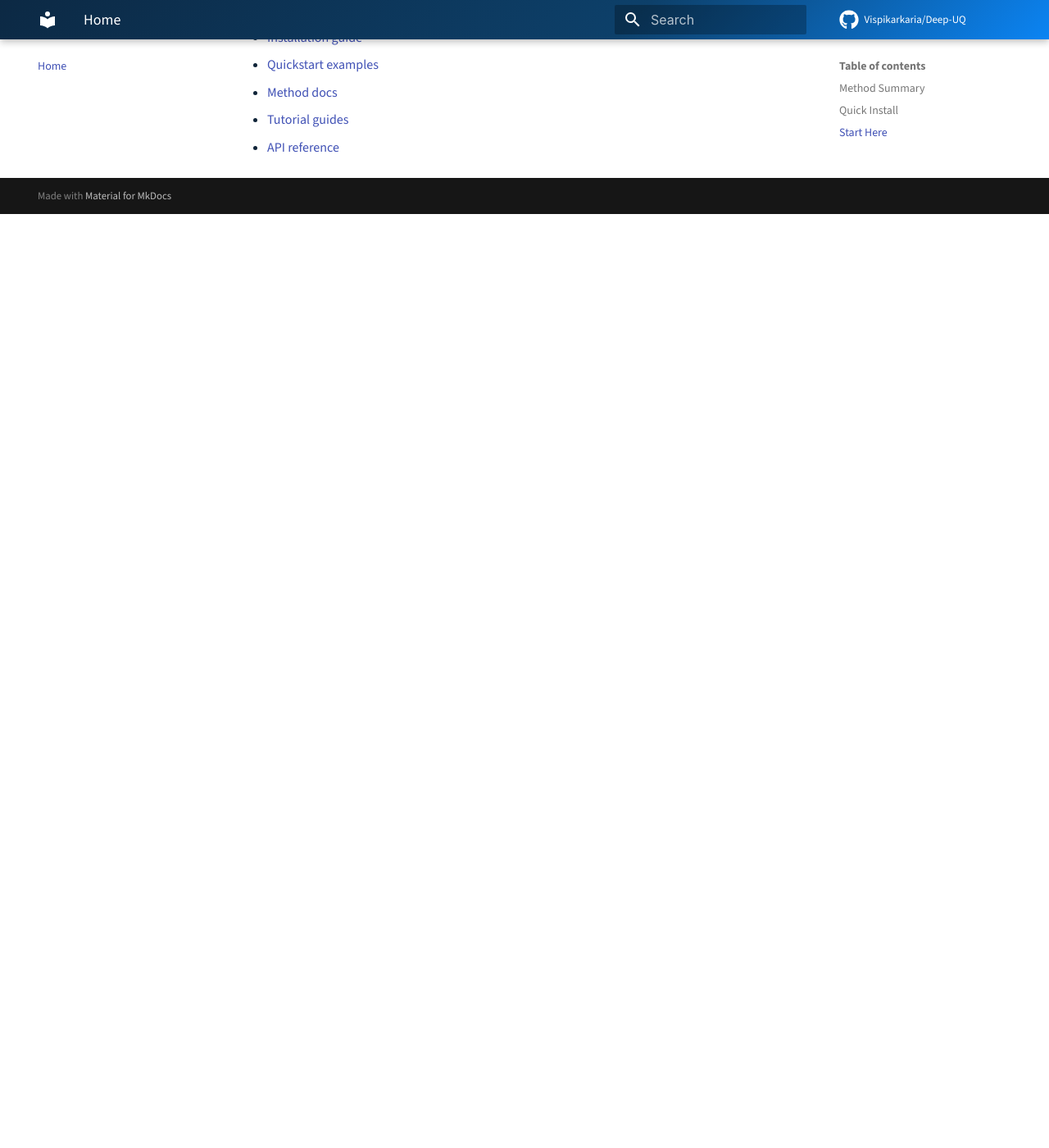
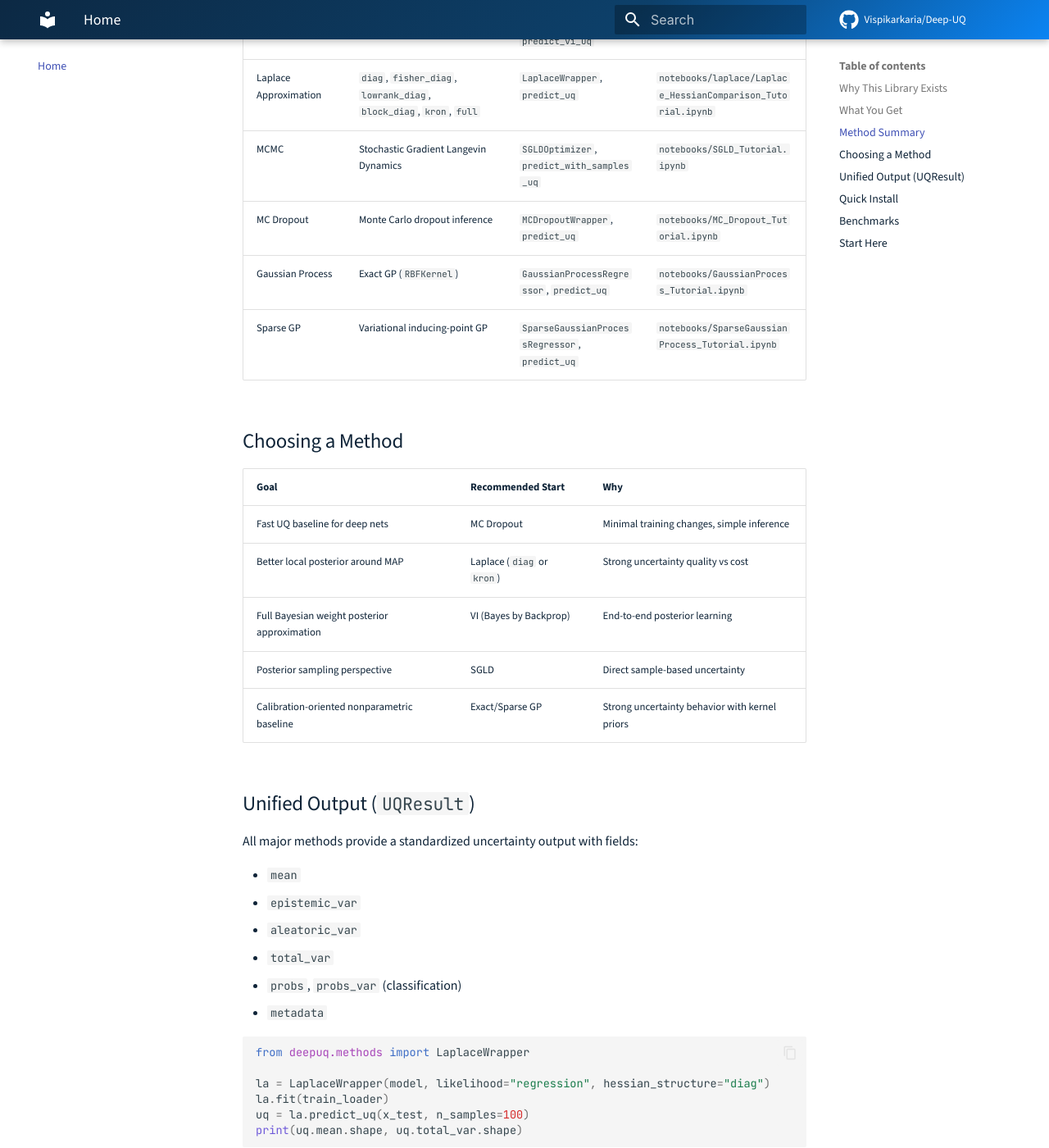
Before and after one commit to Vispikarkaria/Deep-UQ, an MkDocs documentation site: the page built from docs/index.md, in a window 1280 px wide and 1400 px high, scrolled down 1624 px. Shown: the whole window at 82% size. Built offline with MkDocs 1.6.1 and Material for MkDocs 9.7.7, drawn with Linux system fonts in a browser that asks for light colours; comment, search, counter and statistics services are not loaded; before the commit the page ends 1885 px from its top, so only the background shows below that; some of the changed text lies outside the part shown.

Commit message:
Enhance docs homepage with purpose, method guidance, and UQResult overview

````diff
--- a/docs/index.md
+++ b/docs/index.md
@@ -5,6 +5,7 @@ hide:
 
 <div class="hero-panel reveal">
   <h1>Deep-UQ Documentation</h1>
+  <p><strong>Purpose:</strong> Deep-UQ helps you train predictive models that know when they are uncertain, so decisions can use both predictions and confidence.</p>
   <p>Unified uncertainty quantification toolkit in PyTorch. Build and compare <strong>Bayes by Backprop</strong>, <strong>Laplace</strong>, <strong>SGLD</strong>, <strong>MC Dropout</strong>, and <strong>Gaussian Process</strong> methods in one package.</p>
   <p>
     <a href="getting-started/installation/" class="md-button md-button--primary">Get Started</a>
@@ -27,22 +28,82 @@ hide:
   </div>
 </div>
 
+## Why This Library Exists
+
+Deep-UQ is built for engineers and researchers who need uncertainty-aware modeling without stitching together multiple libraries. It provides one package with shared workflows for:
+
+- model training,
+- posterior or predictive uncertainty estimation,
+- method-to-method comparison,
+- tutorials and examples that run from the same codebase.
+
+## What You Get
+
+- Five UQ families in one interface surface.
+- Consistent regression/classification uncertainty outputs through `UQResult`.
+- Native Laplace backends for `diag`, `fisher_diag`, `lowrank_diag`, `block_diag`, `kron`, and `full`.
+- Exact and sparse Gaussian Process baselines for calibration-focused comparisons.
+- Reproducible tutorials, examples, and benchmark scripts.
+
 ## Method Summary
 
 | Method Family | Implemented Variants | Main Wrapper / Class | Tutorial |
 |---|---|---|---|
-| Variational Inference | Bayes by Backprop | `BayesianLinear`, `vi_elbo_step` | `notebooks/BayesByBackprop_Tutorial.ipynb` |
-| Laplace Approximation | `diag`, `fisher_diag`, `lowrank_diag`, `block_diag`, `kron`, `full` | `LaplaceWrapper` | `notebooks/laplace/Laplace_HessianComparison_Tutorial.ipynb` |
-| MCMC | Stochastic Gradient Langevin Dynamics | `SGLDOptimizer` | `notebooks/SGLD_Tutorial.ipynb` |
-| MC Dropout | Monte Carlo dropout inference | `MCDropoutWrapper` | `notebooks/MC_Dropout_Tutorial.ipynb` |
-| Gaussian Process | Exact GP (`RBFKernel`) | `GaussianProcessRegressor` | `notebooks/GaussianProcess_Tutorial.ipynb` |
-| Sparse GP | Variational inducing-point GP | `SparseGaussianProcessRegressor` | `notebooks/SparseGaussianProcess_Tutorial.ipynb` |
+| Variational Inference | Bayes by Backprop | `BayesianLinear`, `vi_elbo_step`, `predict_vi_uq` | `notebooks/BayesByBackprop_Tutorial.ipynb` |
+| Laplace Approximation | `diag`, `fisher_diag`, `lowrank_diag`, `block_diag`, `kron`, `full` | `LaplaceWrapper`, `predict_uq` | `notebooks/laplace/Laplace_HessianComparison_Tutorial.ipynb` |
+| MCMC | Stochastic Gradient Langevin Dynamics | `SGLDOptimizer`, `predict_with_samples_uq` | `notebooks/SGLD_Tutorial.ipynb` |
+| MC Dropout | Monte Carlo dropout inference | `MCDropoutWrapper`, `predict_uq` | `notebooks/MC_Dropout_Tutorial.ipynb` |
+| Gaussian Process | Exact GP (`RBFKernel`) | `GaussianProcessRegressor`, `predict_uq` | `notebooks/GaussianProcess_Tutorial.ipynb` |
+| Sparse GP | Variational inducing-point GP | `SparseGaussianProcessRegressor`, `predict_uq` | `notebooks/SparseGaussianProcess_Tutorial.ipynb` |
+
+## Choosing a Method
+
+| Goal | Recommended Start | Why |
+|---|---|---|
+| Fast UQ baseline for deep nets | MC Dropout | Minimal training changes, simple inference |
+| Better local posterior around MAP | Laplace (`diag` or `kron`) | Strong uncertainty quality vs cost |
+| Full Bayesian weight posterior approximation | VI (Bayes by Backprop) | End-to-end posterior learning |
+| Posterior sampling perspective | SGLD | Direct sample-based uncertainty |
+| Calibration-oriented nonparametric baseline | Exact/Sparse GP | Strong uncertainty behavior with kernel priors |
+
+## Unified Output (`UQResult`)
+
+All major methods provide a standardized uncertainty output with fields:
+
+- `mean`
+- `epistemic_var`
+- `aleatoric_var`
+- `total_var`
+- `probs`, `probs_var` (classification)
+- `metadata`
+
+```python
+from deepuq.methods import LaplaceWrapper
+
+la = LaplaceWrapper(model, likelihood="regression", hessian_structure="diag")
+la.fit(train_loader)
+uq = la.predict_uq(x_test, n_samples=100)
+print(uq.mean.shape, uq.total_var.shape)
+```
 
 ## Quick Install
 
 ```bash
 pip install uqdeepnn
 ```
+
+## Benchmarks
+
+Deep-UQ includes a multi-dataset benchmark runner for regression metrics and runtime comparisons:
+
+```bash
+python benchmarks/run_benchmarks.py --preset quick
+```
+
+Outputs:
+
+- `benchmarks/results/results.csv`
+- `benchmarks/results/summary.md`
 
 ## Start Here
 
````
